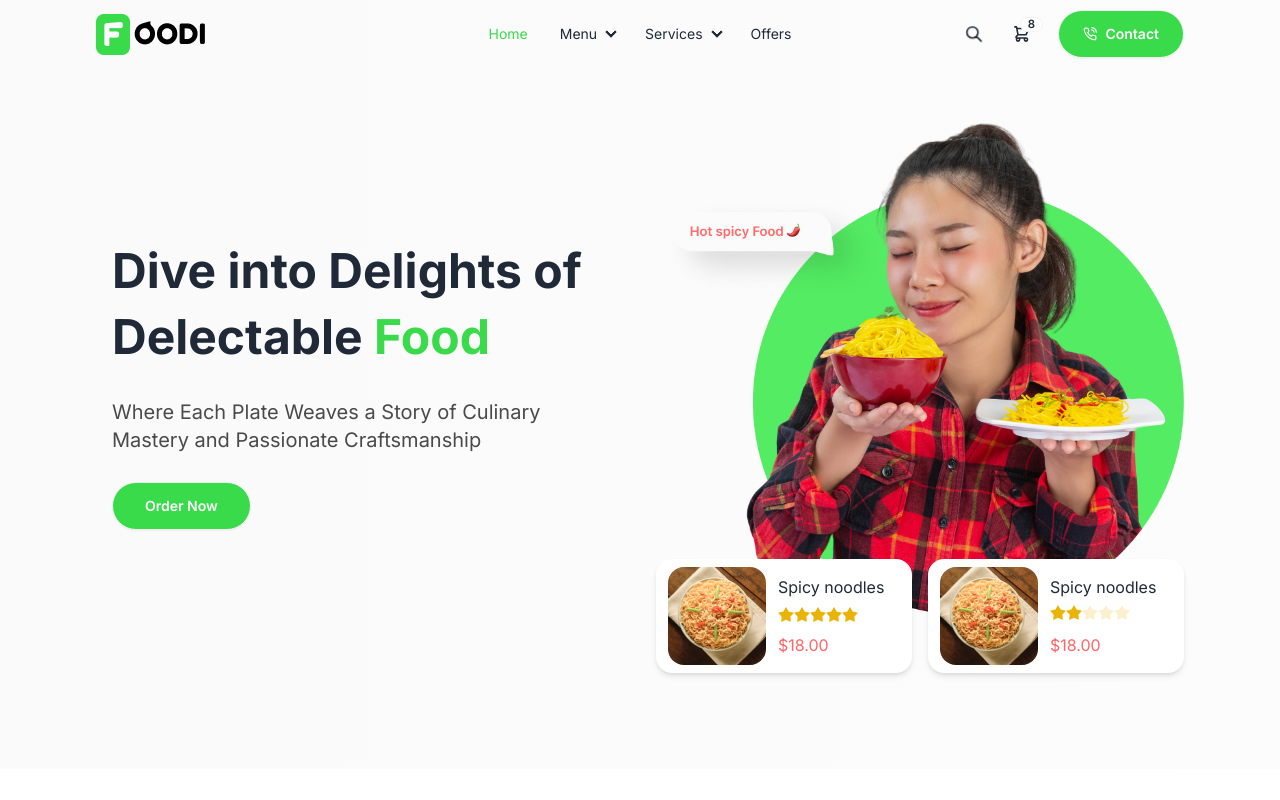
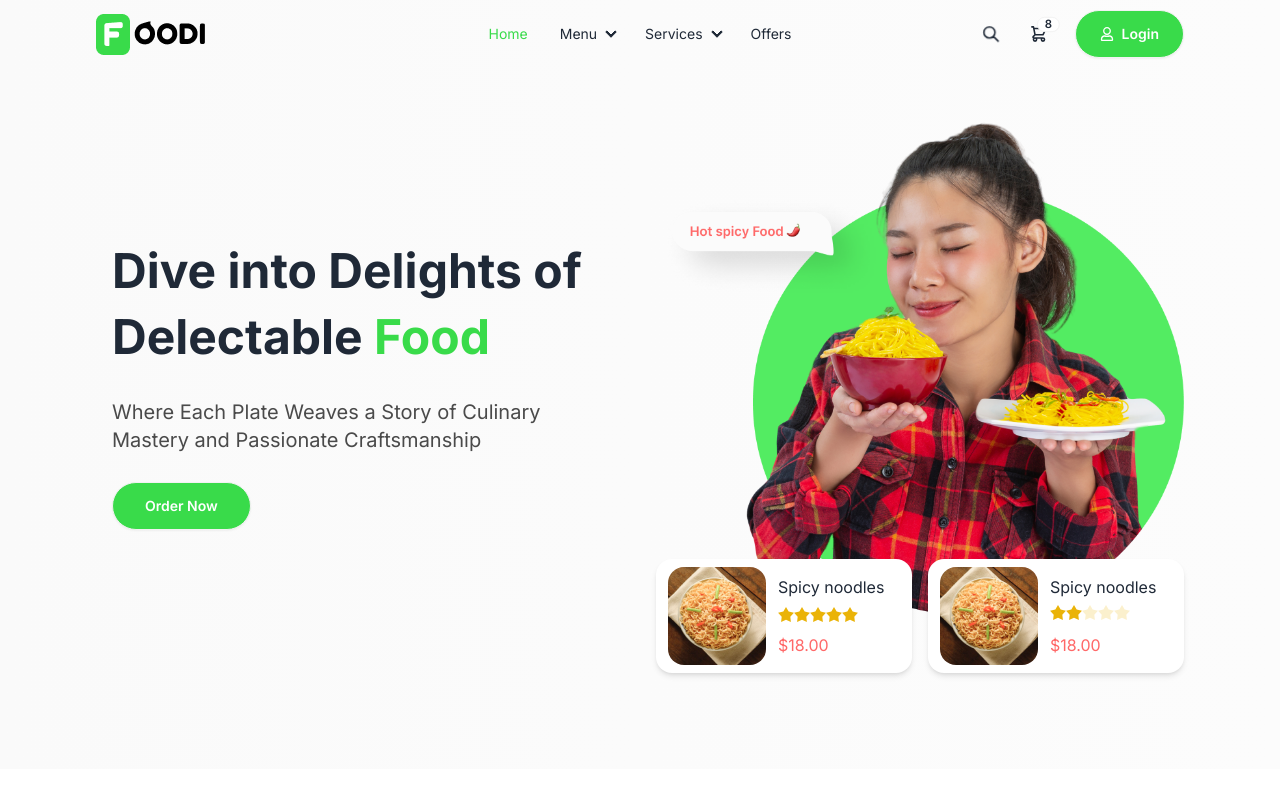
Before and after one commit to bralao/restaurant, a React (Vite) app in the folder client/: page / in a window 1280 px wide. Shown: the top 800 px of the page. Built offline with nearby package versions, Linux system fonts and the light colour scheme.

Commit message:
changed contact btn to user btn

```diff
--- a/client/src/components/Navbar.jsx
+++ b/client/src/components/Navbar.jsx
@@ -1,6 +1,6 @@
 import React, { useState, useEffect } from 'react'
 import logo from '/logo.png' // no need to write the hole path because it is in the public folder
-import { FiPhoneCall } from "react-icons/fi";
+import { FaRegUser } from "react-icons/fa";
 
 
 const Navbar = () => {
@@ -91,9 +91,10 @@ const Navbar = () => {
             </div>
           </div>
           {/*btn */}
-          <a className="btn bg-green rounded-full px-6 text-white flex items-center gap-2">
-            <FiPhoneCall /> Contact
-          </a>
+          <button className="btn bg-green rounded-full px-6 text-white flex items-center gap-2">
+            <FaRegUser />
+            Login
+          </button>
         </div>
       </div>
     </header>
```
